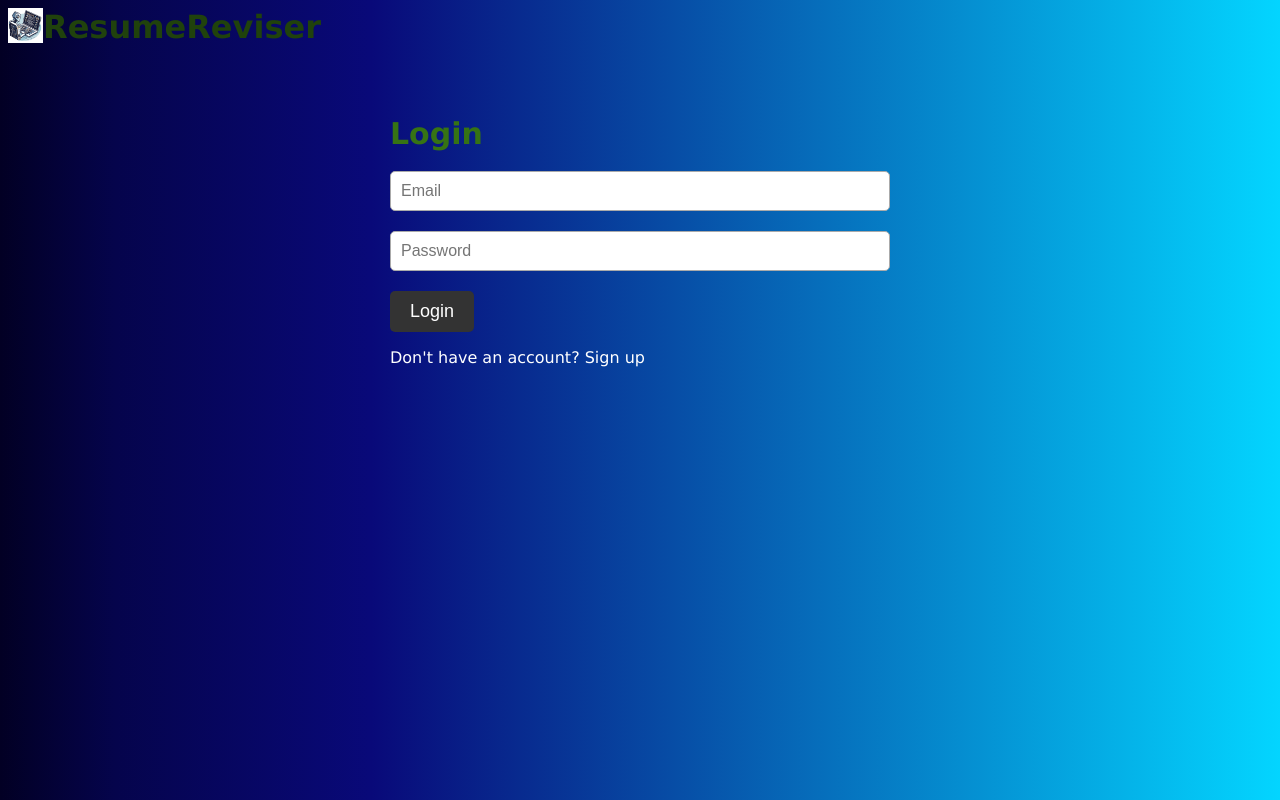
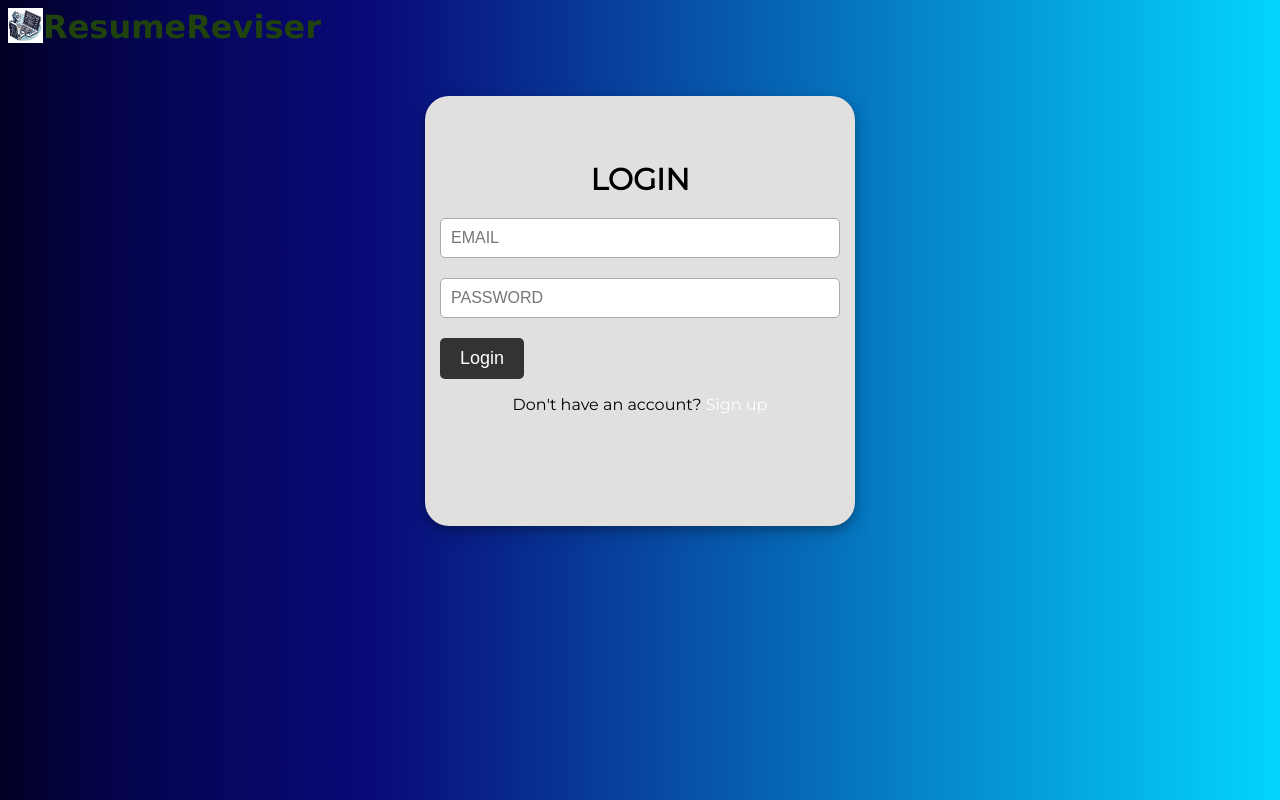
Before and after one commit to KRanpura/ResumeReviser, a Python web app: template flask/templates/login.html in a window 1280 px wide. Run offline with Jinja, Linux system fonts and the light colour scheme; the template is opened without the code that fills it, so the values that code supplies are empty.

Commit message:
modify login.html and R box.css

```diff
--- a/flask/static/css/login.css
+++ b/flask/static/css/box.css
@@ -1,8 +1,11 @@
+@import url("https://fonts.googleapis.com/css?family=Montserrat");
+
 :root {
     --palette-black: rgba(2,0,36,1);
     --palette-darkblue: rgba(5,4,76,1);
     --palette-navy: rgba(9,9,121,1);
     --palette-light: rgba(3,213,255,1);
+    --palette-white: rgba();
 }
 
 .middle {
@@ -115,3 +118,20 @@ form a {
 form a:hover {
     color: #347FC4;
 }
+
+.box {
+    min-width:250px;
+  	max-width:400px;
+    min-height:400px;
+    align-items:center;
+	border-radius:24px;
+	padding:15px;
+	background-color:rgb(226, 223, 223);
+	box-shadow:0 4px 8px 0 rgba(0, 0, 0, 0.2), 0 6px 20px 0 rgba(0, 0, 0, 0.19);
+}
+
+#boxtext {
+    font-family: 'Montserrat', Courier, monospace;
+    text-align: center;
+    color:  black;
+}
--- a/flask/templates/login.html
+++ b/flask/templates/login.html
@@ -5,7 +5,7 @@
 
 <head>
 	<title>Login</title>
-	<link rel="stylesheet" href="{{url_for('static', filename='css/login.css')}}">
+	<link rel="stylesheet" href="{{url_for('static', filename='css/box.css')}}">
 </head>
 
 <body>
@@ -14,14 +14,14 @@
     <h1>ResumeReviser</h1>
 </div>
 
-<div>
-	<form method="post">
-		<h2>Login</h2>
-		<input type="text" name="email" placeholder="Email"><br>
-		<input type="password" name="passw" placeholder="Password"><br>
-		<input type="submit" value="Login"><br>
-		<p>Don't have an account? <a href="{{ url_for('signup') }}">Sign up</a></p>
-	</form>
-</div>
+
+<form class="box" method="post">
+	<h2 id="boxtext" style="padding-top:50px;">LOGIN</h2>
+	<input type="text" name="email" placeholder="EMAIL"><br>
+	<input type="password" name="passw" placeholder="PASSWORD"><br>
+	<input type="submit" value="Login"><br>
+	<p id="boxtext">Don't have an account? <a href="{{ url_for('signup') }}">Sign up</a></p>
+</form>
+
 </body>
 </html>
```
